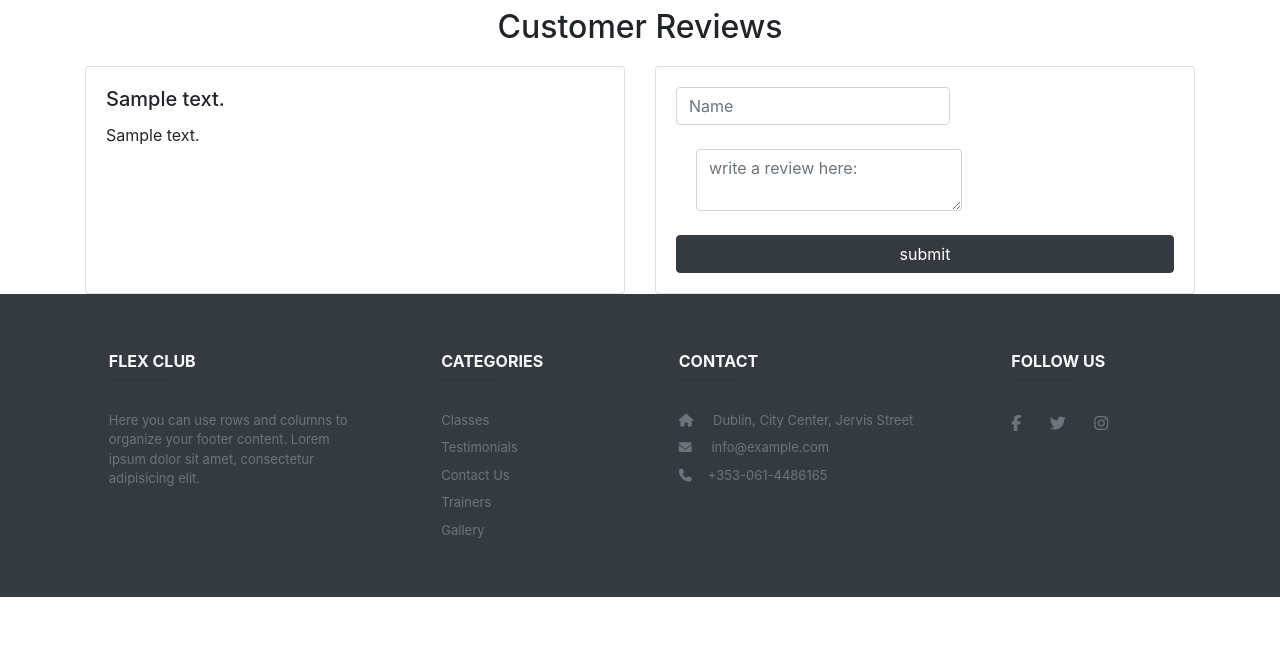
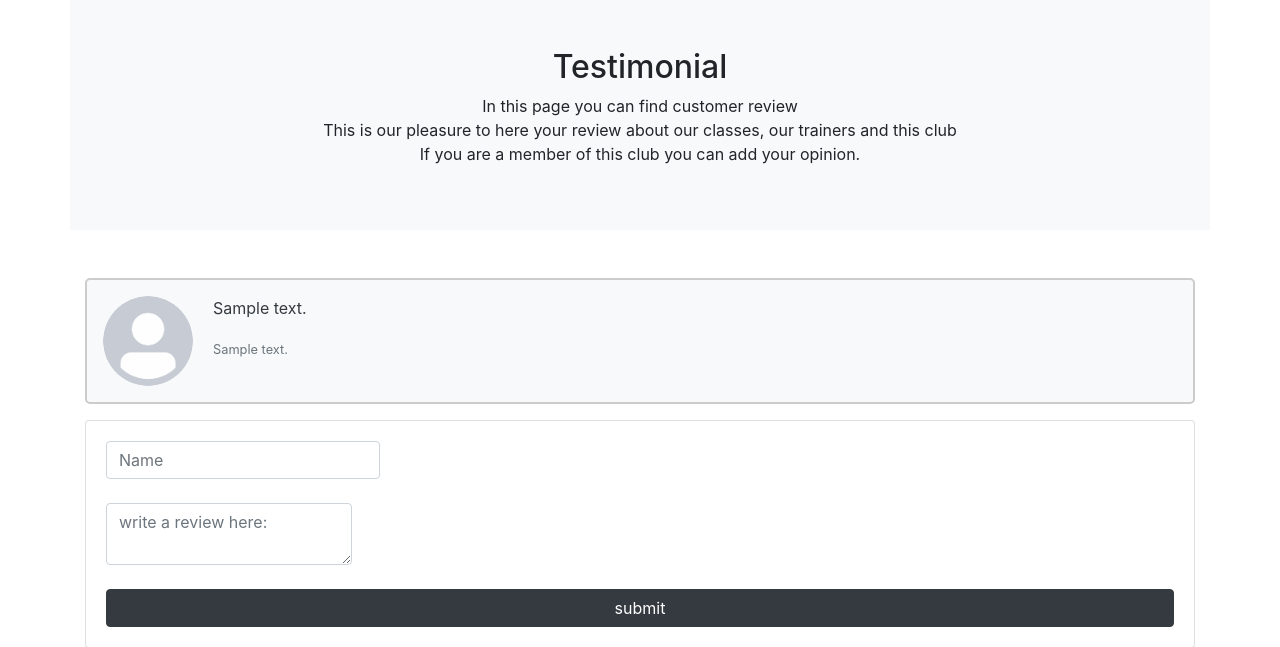
Before and after one commit to minajm/FlexClub, a PHP site: page /hassanProject/testimonial.php in a window 1280 px wide. Shown: the part 68-715 px from the top of the page. Before the commit the page ends 665 px from the top, so only its background shows below. Run offline with PHP 8.4, Linux system fonts and the light colour scheme; tables that the repository leaves empty hold one stand-in row (values such as "Sample post"); some libraries are stand-ins or nearby versions.

Commit message:
testimonial

```diff
--- a/css/style.css
+++ b/css/style.css
@@ -17,7 +17,41 @@
 img{
     opacity: 0.9;
 }
+/*********Testimonial*****************************/
+.Testimonial {
+    border: 2px solid #ccc;
+    border-radius: 5px;
+    padding: 16px;
+    margin: 16px 0
+}
 
+.Testimonial::after {
+    content: "";
+    clear: both;
+    display: table;
+}
+
+.Testimonial img {
+    float: left;
+    margin-right: 20px;
+    border-radius: 50%;
+}
+
+.Testimonial span {
+    font-size: 20px;
+    margin-right: 15px;
+}
+
+@media (max-width: 500px) {
+    .Testimonial {
+        text-align: center;
+    }
+    .Testimonial img {
+        margin: auto;
+        float: none;
+        display: block;
+    }
+}
 
 /**********************media query***************/
 /*
--- a/login.php
+++ b/login.php
@@ -16,7 +16,7 @@ function printForm()
   <div class="card-body px-lg-5 pt-0">
 
     <!-- Form -->
-    <form class="text-center mt-4"  action="#!">
+    <form class="text-center mt-4" method="POST" action="#!">
 
       <!-- Email -->
       <div class="md-form">
--- a/registration.php
+++ b/registration.php
@@ -27,7 +27,7 @@ function printForm()
           <div class="container mt-4">
         <div class="row">
             <div class="col-md-12">
-                <h1 class="text-center" style="color: chocolate;">Member Registration</h1>
+                <h1 class="text-center">Member Registration</h1>
             </div>
         </div>
         <form method="POST" action="">
--- a/testimonial.php
+++ b/testimonial.php
@@ -2,9 +2,14 @@
 include_once('header.php');
 ?>
     <div class="container">
-        <h2 class="text-center mt-2">Customer Reviews</h2>
-        <div class="Features" style="margin-top: 20px;">
-            <div class="card-deck">
+            <div class="row bg-light pb-5 pt-5 mb-5">
+                <div class="col text-center">
+                    <h2>Testimonial</h2>
+                    <p>In this page you can find customer review <br>
+                        This is our pleasure to here your review about our classes, our trainers and this club
+                    <br>If you are a member of this club you can add your opinion.</p>
+                </div>
+            </div>
             <?php
                 $sql = "SELECT * FROM testimonial where approved_by_admin =1 order by id desc limit 2 ";
 
@@ -13,12 +18,12 @@ include_once('header.php');
                     if ($result->num_rows > 0) {
                         while ($row = $result->fetch_assoc()) {
                             ?>
-                            <div class="card">
-                            <div class="card-body">
-                                <h5 class="card-title"><?php echo $row['reviewer_name'] ?></h5>
-                                <p class="card-text"><?php echo $row['review_body'] ?></p>
+                            <div class="Testimonial bg-light">
+                                <img src="./image/user.png" alt="Avatar" style="width:90px">
+                                <p class="card-text text-dark"><?php echo $row['review_body'] ?></p>
+                                <p class="card-text"><small class="text-muted"><?php echo $row['review_body'] ?></small></p>
                             </div>
-                            </div><?php
+                            <?php
                         }
                     } else {
                         // no testimonials
@@ -33,7 +38,6 @@ include_once('header.php');
 
                 }
                 ?>
-
         <div class="card">
             <div class="card-body">
                 <form method="get" action="testimonial_add.php">
@@ -54,6 +58,5 @@ include_once('header.php');
         </div>
         </div>
     </div>
-    </div>
 <?php
 include_once('footer.php');
```
Also changed, not shown: image/user.png (added). Lines whose indentation alone changed are shown as unchanged.
